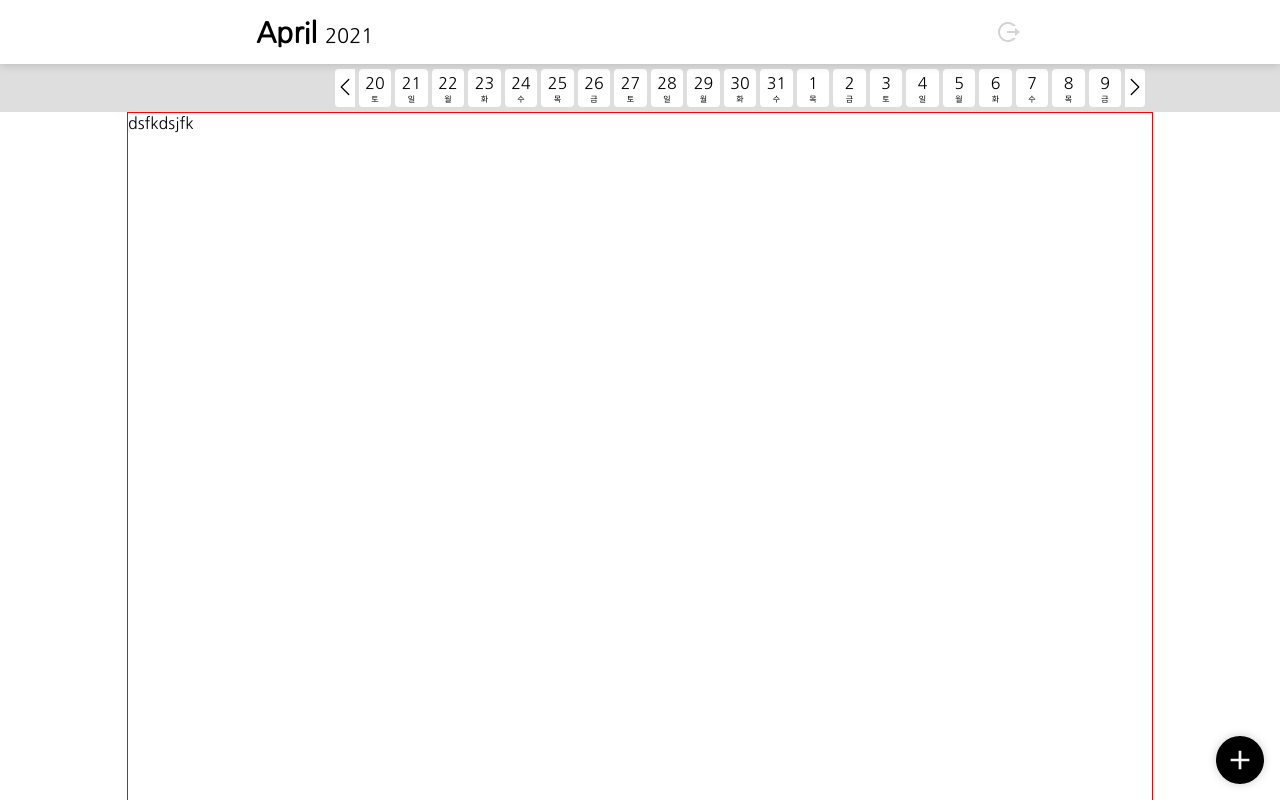
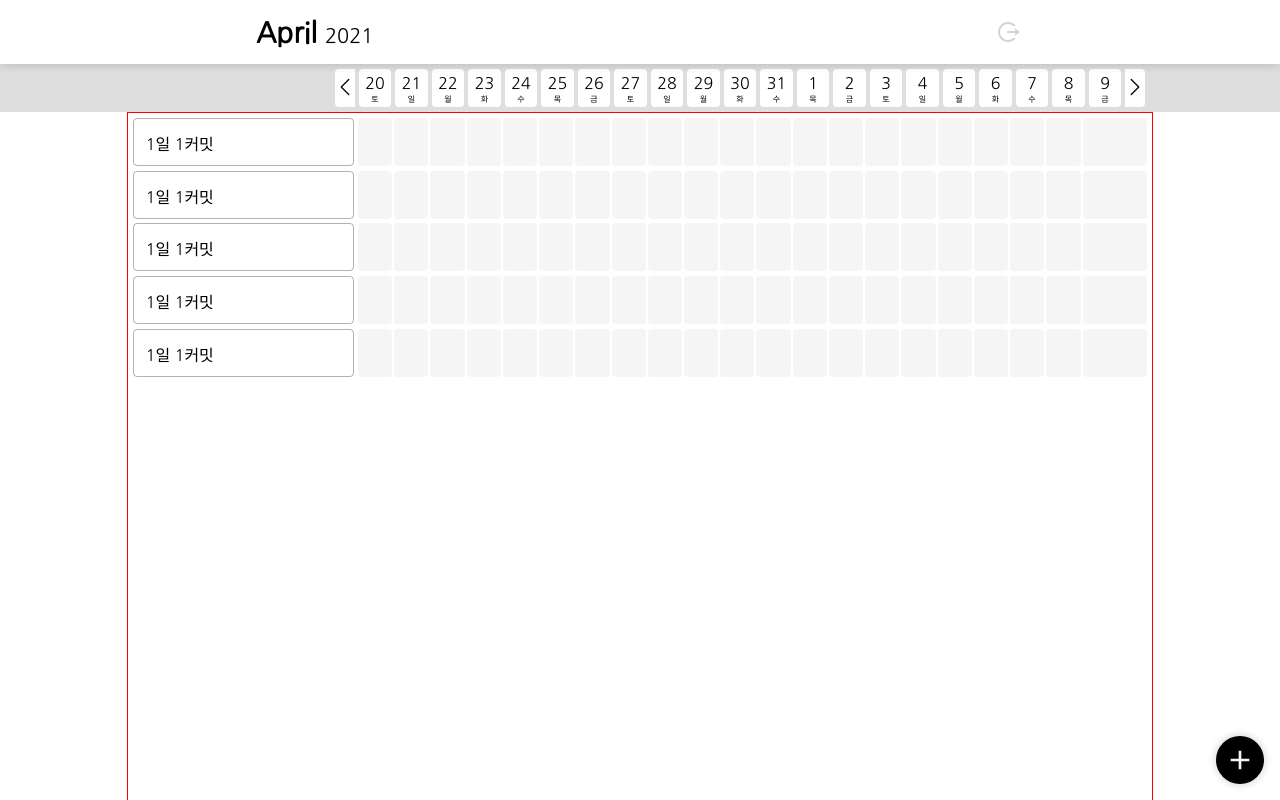
Before and after one commit to Leeks123/Continuer, a React (Create React App) app in the folder fe/: page /habittracker in a window 1280 px wide. Built offline with nearby package versions, Linux system fonts and the light colour scheme; no server answers; sample sign-in values are in the browser's storage.

Commit message:
Habit Component 레이아웃

```diff
--- a/fe/src/component/HabitTracker/DateView.tsx
+++ b/fe/src/component/HabitTracker/DateView.tsx
@@ -117,7 +117,8 @@ const DateView = () => {
             <Container>
                 <DateViewContainer>
                     <DateViewBtn
-                        data-direction={'left'} style={{ borderRadius:'.25rem 0 0 .25rem' }} onClick={onBtnClick}><BsChevronLeft/></DateViewBtn>
+                        data-direction={'left'} style={{ borderRadius:'.25rem 0 0 .25rem' }} onClick={onBtnClick}
+                    ><BsChevronLeft/></DateViewBtn>
                     {renderWeek.map((v) => {
                         const days = ['일','월','화','수','목','금','토'];
                         let date = (new Date(v)).getDate();
--- /dev/null
+++ b/fe/src/component/HabitTracker/Habit.tsx
@@ -0,0 +1,86 @@
+import React from 'react';
+import styled from 'styled-components';
+import mediaQuery from '../../utils/mediaQuery';
+import palette from '../../utils/palette';
+
+const Layout = styled.div`
+    display: flex;
+    height: 3rem;
+    margin: .3rem;
+`;
+const Label = styled.div`
+    box-sizing: border-box;
+    width: calc(20% + 19px);
+    height: 100%;
+    padding: .75rem;
+
+    border: 1px solid rgba(0,0,0,.3);
+    border-radius: .25rem;
+
+    @media (min-width: ${mediaQuery.mobile}px) {
+        // width: 25%;
+    }
+    @media (min-width: ${mediaQuery.tablet}px) {
+        // width: 23.5%;
+    }
+    @media (min-width: ${mediaQuery.laptop}px) {
+
+    }
+`;
+const CheckList = styled.ul`
+    width: calc(80% - 19px);
+    padding: 0;
+    margin: 0;
+    margin-left: .25rem;
+    display: flex;
+    justify-content: space-around;
+
+    gap: .25rem;
+    @media (min-width: 400px) {
+        gap: .5rem;
+    }
+    @media (min-width: ${mediaQuery.mobile}px) {
+        gap: .25rem;
+    }
+    @media (min-width: 700px) {
+        gap: .4rem;
+    }
+    @media (min-width: ${mediaQuery.tablet}px) {
+        gap: .125rem;
+    }
+    @media (min-width: ${mediaQuery.laptop}px) {
+    }
+`;
+
+type CheckProps = {
+    clicked: boolean
+}
+const Check = styled.li<CheckProps>`
+    flex: .9;
+    height: 100%;
+
+    list-style: none;
+    background: ${palette[2]};
+    ${(props) => props.clicked && `
+        background: ${palette[6]};
+    `}
+    border-radius: .25rem;
+
+    &:last-child {
+        flex: 1.7;
+        margin: 0;
+    }
+`;
+
+const Habit = () => {
+    return (
+        <Layout>
+            <Label>1일 1커밋</Label>
+            <CheckList>
+                {new Array(21).fill(0).map(v => <Check clicked={false}/>)}
+            </CheckList>
+        </Layout>
+    );
+};
+
+export default Habit;
--- a/fe/src/component/HabitTracker/HabitList.tsx
+++ b/fe/src/component/HabitTracker/HabitList.tsx
@@ -2,6 +2,7 @@ import React from 'react';
 import styled from 'styled-components';
 import mediaQuery from '../../utils/mediaQuery';
 import palette from '../../utils/palette';
+import Habit from './Habit';
 
 const Wrapper = styled.div`
     width: 100%;
@@ -22,7 +23,7 @@ const HabitList = () => {
     return (
         <Wrapper>
             <Container>
-                dsfkdsjfk
+                {new Array(5).fill(0).map((v) => <Habit />)}
             </Container>
         </Wrapper>
     );
```
